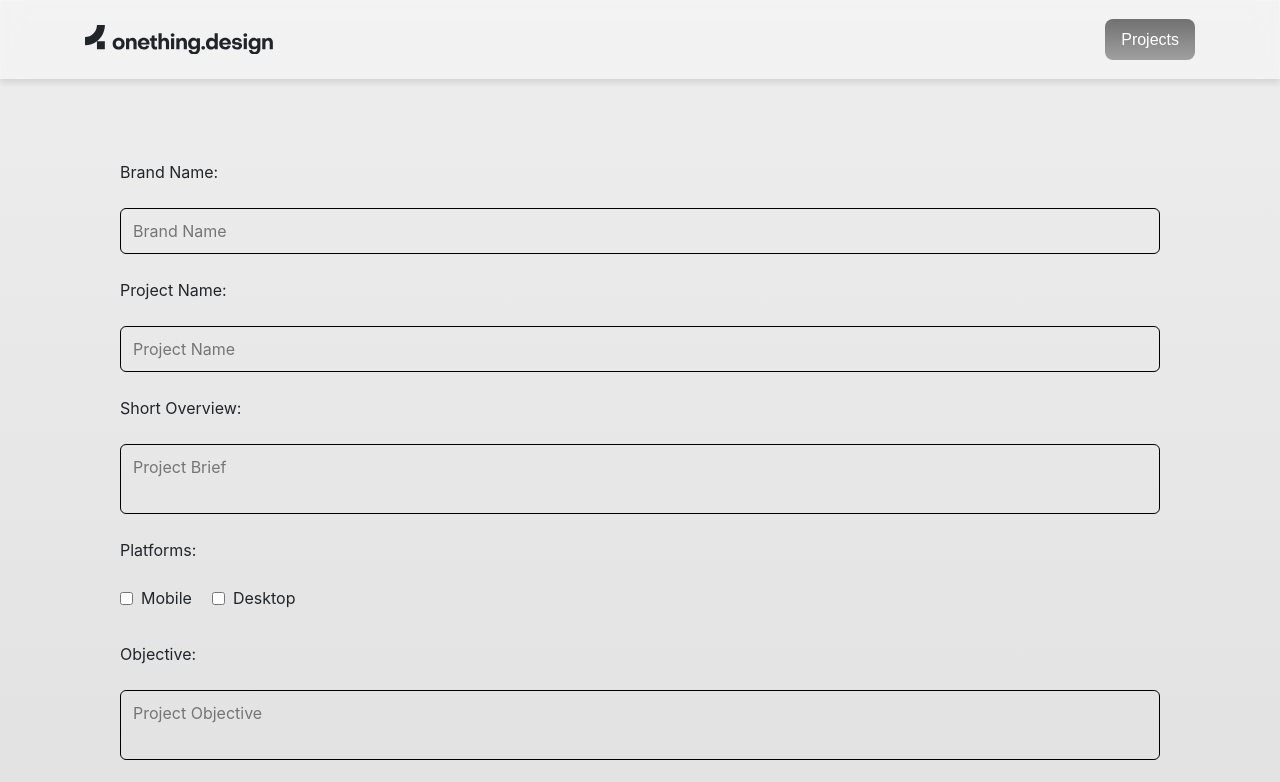
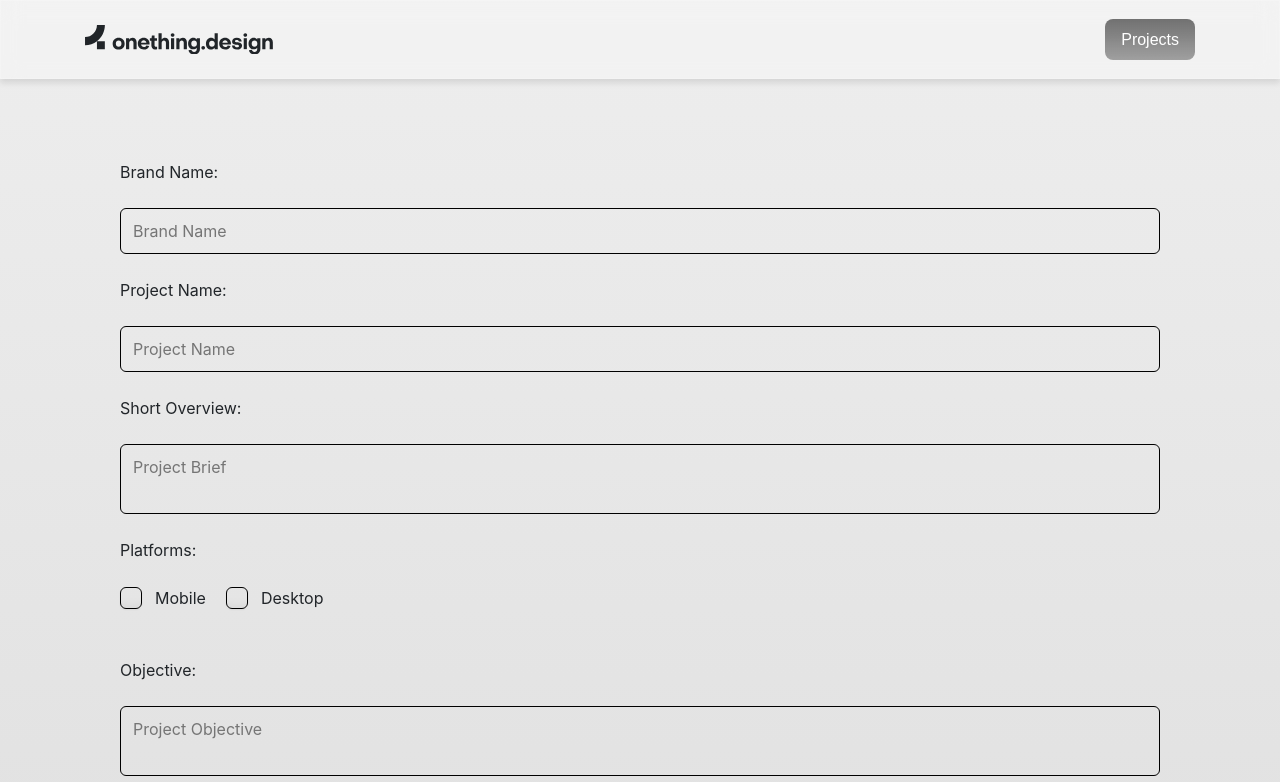
Before and after one commit to the1thing/internal-project-nextjs, a Next.js app: page /form in a window 1280 px wide. Shown: the top 782 px of the page. Built offline with nearby package versions, Linux system fonts and the light colour scheme.

Commit message:
updated code

```diff
--- a/src/assets/sass/form.scss
+++ b/src/assets/sass/form.scss
@@ -142,8 +142,6 @@
     }
   }
 
-
-
   .terms_conditions_list {
     display: flex;
     flex-direction: column;
@@ -184,3 +182,58 @@
     padding: 20px 40px;
     border-radius: 6px;
   }
+
+  .custom-checkbox{
+    color: #000;
+  }
+
+  .timeline_unit{
+    padding: 0 20px;
+  }
+
+
+.form-group {
+    display: block;
+    margin-bottom: 15px;
+  }
+
+  .form-group input {
+    padding: 0;
+    height: initial;
+    width: initial;
+    margin-bottom: 0;
+    display: none;
+    cursor: pointer;
+  }
+
+  .form-group label {
+    position: relative;
+    cursor: pointer;
+  }
+
+  .form-group label:before {
+    content:'';
+    background-color: transparent;
+    border: 1px solid #000;
+    border-radius: 6px;
+    box-shadow: 0 1px 2px rgba(0, 0, 0, 0.05), inset 0px -15px 10px -12px rgba(0, 0, 0, 0.05);
+    padding: 10px;
+    display: inline-block;
+    position: relative;
+    vertical-align: middle;
+    cursor: pointer;
+    margin-right: 5px;
+  }
+
+  .form-group input:checked + label:after {
+    content: '';
+    display: block;
+    position: absolute;
+    top: 3px;
+    left: 9px;
+    width: 6px;
+    height: 14px;
+    border: 2px solid #0079bf;
+    border-width: 0 2px 2px 0;
+    transform: rotate(45deg);
+  }
--- a/src/pages/form.js
+++ b/src/pages/form.js
@@ -262,11 +262,10 @@ export default function Form() {
             {/* Platforms */}
             <div className="form-div">
               <label>Platforms:</label>
+
               <div className="platform-selection">
-                <label>
+                <div class="form-group">
                   <input
-                    type="checkbox"
-                    id="mobile"
                     checked={formData.platforms?.includes("Mobile") || false}
                     onChange={(e) => {
                       const platform = "Mobile";
@@ -277,13 +276,12 @@ export default function Form() {
                         return { ...prevData, platforms: updatedPlatforms };
                       });
                     }}
-                  />
-                  Mobile
-                </label>
-                <label>
+                    type="checkbox"
+                    id="html"/>
+                  <label for="html">Mobile</label>
+                </div>
+                <div class="form-group">
                   <input
-                    type="checkbox"
-                    id="desktop"
                     checked={formData.platforms?.includes("Desktop") || false}
                     onChange={(e) => {
                       const platform = "Desktop";
@@ -294,9 +292,9 @@ export default function Form() {
                         return { ...prevData, platforms: updatedPlatforms };
                       });
                     }}
-                  />
-                  Desktop
-                </label>
+                    type="checkbox" id="css"/>
+                  <label for="css">Desktop</label>
+                </div>
               </div>
             </div>
 
@@ -535,13 +533,6 @@ export default function Form() {
               </div>
             </div>
 
-            {/* Commercials */}
-
-
-
-
-
-
             {/* Client Name */}
             <div className="form-div">
               <label htmlFor="client_name">Client Name:</label>
```
Also changed, not shown: src/assets/css/output.css, 1 other file (tests, documents, lock files or other folders).
